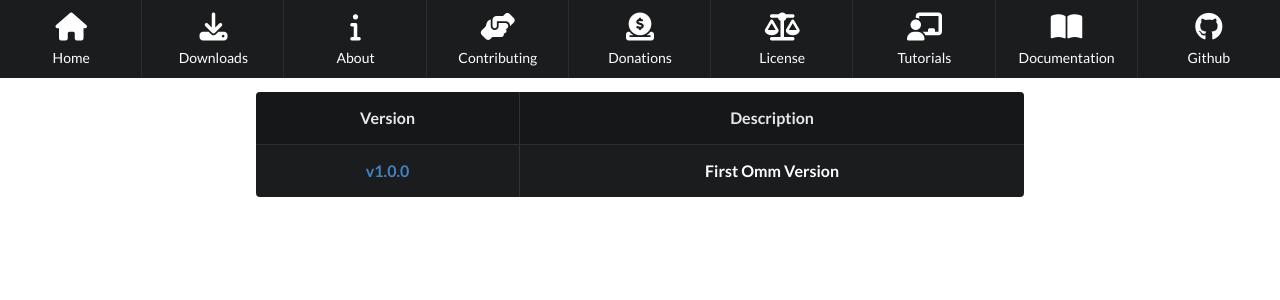
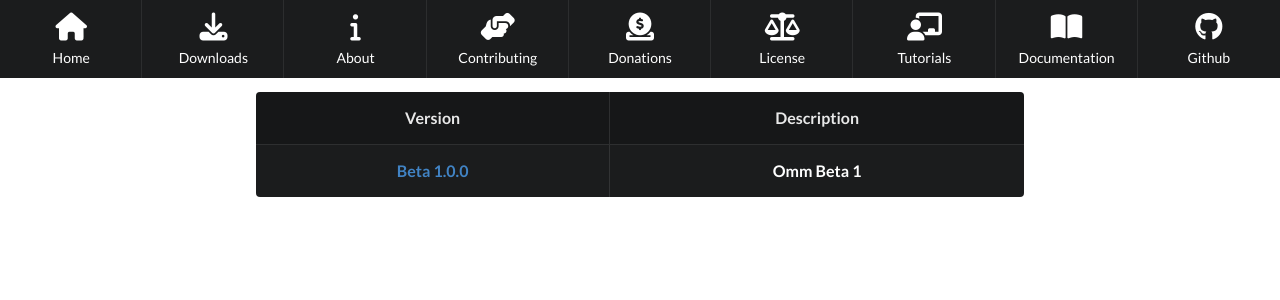
Before and after one commit to tusklang/tusk, a PHP site: page /web/downloads.php in a window 1280 px wide. Shown: the top 300 px of the page. Run offline with PHP 8.4, Linux system fonts and the light colour scheme; some libraries are stand-ins or nearby versions.

Commit message:
renamed raptor version to beta

```diff
--- a/web/downloads.php
+++ b/web/downloads.php
@@ -36,10 +36,10 @@
     <tbody>
       <tr>
         <td>
-          <a id='download_version' onclick='downloadv("1.0.0")'>v1.0.0</a>
+          <a id='download_version' onclick='downloadv("beta1.0.0")'>Beta 1.0.0</a>
         </td>
         <td>
-          First Omm Version
+          Omm Beta 1
         </td>
       </tr>
     </tbody>
@@ -52,7 +52,7 @@
           window.location.href = '/versions/' + version + '/setup.msi'
           break;
         default:
-          alert("Sorry, but Omm is not available on your platform")
+          alert("Sorry, but the Omm installer is not available on your platform")
       }
     }
   </script>
--- a/web/index.php
+++ b/web/index.php
@@ -37,7 +37,7 @@
         Omm is a general purpose language with arbitrary precision
       </p>
 
-      <button class='ui download-btn button' onclick='download()'>Download Latest Version (v1.0.0)</button>
+      <button class='ui download-btn button' onclick='download()'>Download Latest Version (Beta 1)</button>
 
       <script>
 
@@ -45,7 +45,7 @@
 
           switch (navigator.platform) {
             case "Win32":
-              window.location.href = '/versions/1.0.0/setup.msi'
+              window.location.href = '/versions/beta1.0.0/setup.msi'
               break;
             default:
               alert("Sorry, but Omm is not available on your platform")
```
Also changed, not shown: CHANGELOG.md, 2 other files.
